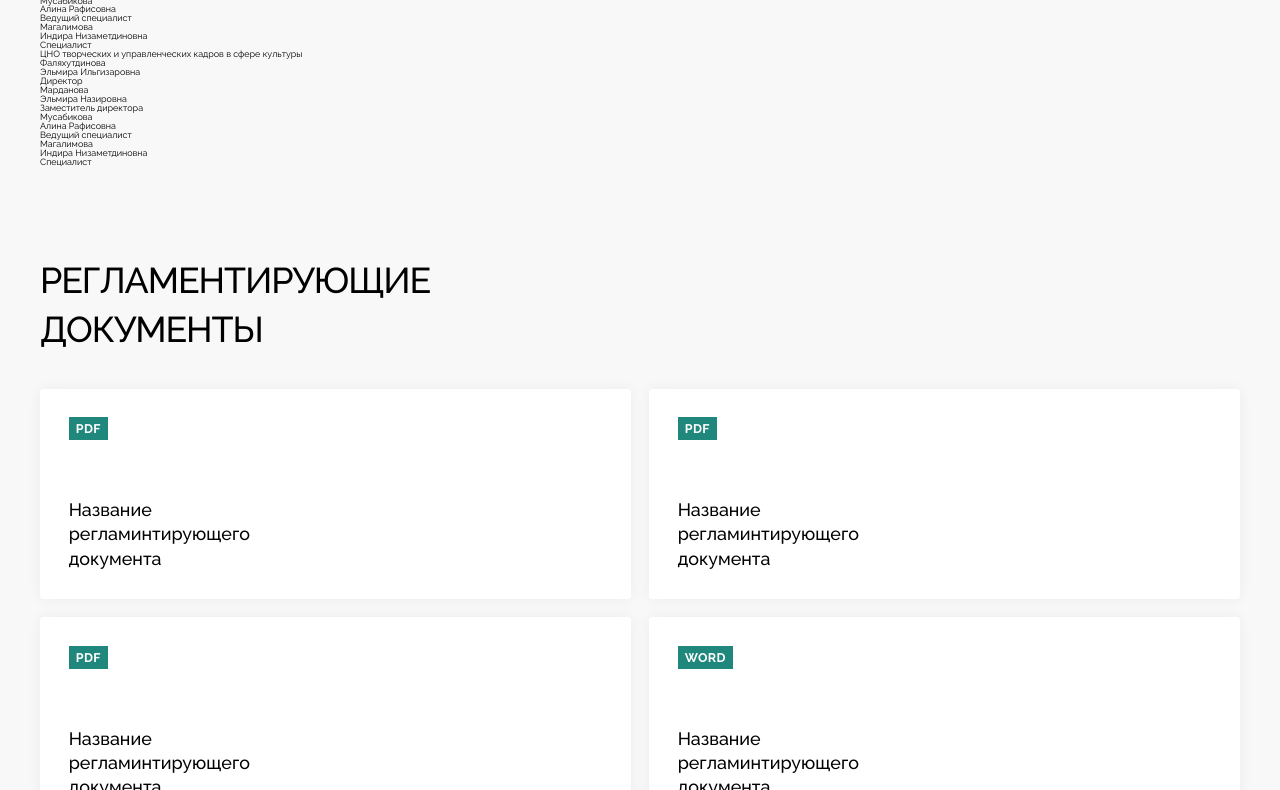
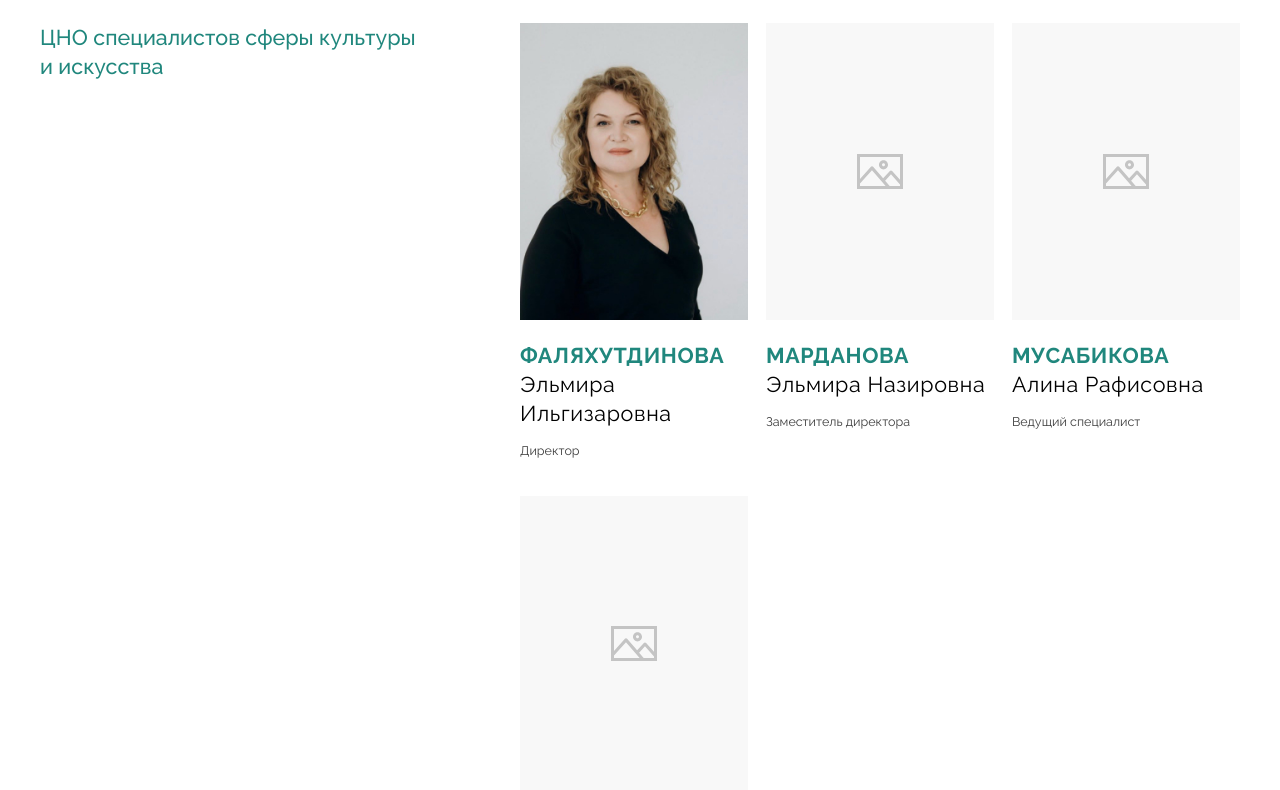
Before and after one commit to ildar-meyker/cno, a website built with webpack: page public/about-us.html in a window 1280 px wide. Shown: the part 511-1301 px from the top of the page. Built offline with nearby package versions, Linux system fonts and the light colour scheme.

Commit message:
Add team section.

```diff
--- a/public/about-us.html
+++ b/public/about-us.html
@@ -15,8 +15,8 @@
 
 
 
-		<link rel="stylesheet" href="css/main.min.css?t=1669830099808">
-		<script src="js/modernizr-output.js?t=1669830099808"></script>
+		<link rel="stylesheet" href="css/main.min.css?t=1669834021595">
+		<script src="js/modernizr-output.js?t=1669834021595"></script>
 	 </head>
 <body>
 	<div class="page__wrapper page__wrapper--gray">
@@ -120,38 +120,52 @@
         <div class="page__center">
             <h3 class="page__h3">Команда</h3>
             <div class="team__group">
-                <div class="team__name">ЦНО специалистов сферы культуры и искусства</div>
+                <div class="team__about">
+                    <div class="team__name">ЦНО специалистов сферы культуры и искусства</div>
+                </div>
                 <div class="team__faces">
                     <div class="team__row">
                         <div class="team__col">
                             <div class="team__item">
-                                <div class="team__photo"></div>
-                                <div class="team__surname">Фаляхутдинова</div>
-                                <div class="team__fullname">Эльмира Ильгизаровна</div>
+                                <div class="team__photo" style="background-image: url(../img/temp/9.jpg);"></div>
+                                <div class="team__fullname">
+                                    <span>Фаляхутдинова</span>
+                                    Эльмира
+                                    Ильгизаровна
+                                </div>
                                 <div class="team__post">Директор</div>
                             </div>
                         </div>
                         <div class="team__col">
                             <div class="team__item">
                                 <div class="team__photo"></div>
-                                <div class="team__surname">Марданова</div>
-                                <div class="team__fullname">Эльмира Назировна</div>
+                                <div class="team__fullname">
+                                    <span>Марданова</span>
+                                    Эльмира
+                                    Назировна
+                                </div>
                                 <div class="team__post">Заместитель директора</div>
                             </div>
                         </div>
                         <div class="team__col">
                             <div class="team__item">
                                 <div class="team__photo"></div>
-                                <div class="team__surname">Мусабикова</div>
-                                <div class="team__fullname">Алина Рафисовна</div>
+                                <div class="team__fullname">
+                                    <span>Мусабикова</span>
+                                    Алина
+                                    Рафисовна
+                                </div>
                                 <div class="team__post">Ведущий специалист</div>
                             </div>
                         </div>
                         <div class="team__col">
                             <div class="team__item">
                                 <div class="team__photo"></div>
-                                <div class="team__surname">Магалимова</div>
-                                <div class="team__fullname">Индира Низаметдиновна</div>
+                                <div class="team__fullname">
+                                    <span>Магалимова</span>
+                                    Индира
+                                    Низаметдиновна
+                                </div>
                                 <div class="team__post">Cпециалист</div>
                             </div>
                         </div>
@@ -159,38 +173,52 @@
                 </div>
             </div>
             <div class="team__group">
-                <div class="team__name">ЦНО творческих и управленческих кадров в сфере культуры</div>
+                <div class="team__about">
+                    <div class="team__name">ЦНО творческих и управленческих кадров в сфере культуры</div>
+                </div>
                 <div class="team__faces">
                     <div class="team__row">
                         <div class="team__col">
                             <div class="team__item">
-                                <div class="team__photo"></div>
-                                <div class="team__surname">Фаляхутдинова</div>
-                                <div class="team__fullname">Эльмира Ильгизаровна</div>
+                                <div class="team__photo" style="background-image: url(../img/temp/9.jpg);"></div>
+                                <div class="team__fullname">
+                                    <span>Фаляхутдинова</span>
+                                    Эльмира
+                                    Ильгизаровна
+                                </div>
                                 <div class="team__post">Директор</div>
                             </div>
                         </div>
                         <div class="team__col">
                             <div class="team__item">
                                 <div class="team__photo"></div>
-                                <div class="team__surname">Марданова</div>
-                                <div class="team__fullname">Эльмира Назировна</div>
+                                <div class="team__fullname">
+                                    <span>Марданова</span>
+                                    Эльмира
+                                    Назировна
+                                </div>
                                 <div class="team__post">Заместитель директора</div>
                             </div>
                         </div>
                         <div class="team__col">
                             <div class="team__item">
                                 <div class="team__photo"></div>
-                                <div class="team__surname">Мусабикова</div>
-                                <div class="team__fullname">Алина Рафисовна</div>
+                                <div class="team__fullname">
+                                    <span>Мусабикова</span>
+                                    Алина
+                                    Рафисовна
+                                </div>
                                 <div class="team__post">Ведущий специалист</div>
                             </div>
                         </div>
                         <div class="team__col">
                             <div class="team__item">
                                 <div class="team__photo"></div>
-                                <div class="team__surname">Магалимова</div>
-                                <div class="team__fullname">Индира Низаметдиновна</div>
+                                <div class="team__fullname">
+                                    <span>Магалимова</span>
+                                    Индира
+                                    Низаметдиновна
+                                </div>
                                 <div class="team__post">Cпециалист</div>
                             </div>
                         </div>
@@ -311,7 +339,7 @@
 
 
 
-		<script src="js/bundle.js?t=1669830099808"></script>
+		<script src="js/bundle.js?t=1669834021595"></script>
 
 		<div id="notify" class="notify"></div>
 
--- a/public/filelist.json
+++ b/public/filelist.json
@@ -1,4 +1,5 @@
 [
+  "about-us.html",
   "coming.html",
   "contacts.html",
   "index.html",
--- a/src/css/blocks/docs-tiles.scss
+++ b/src/css/blocks/docs-tiles.scss
@@ -12,9 +12,7 @@
         padding: 0 1rem;
         margin-bottom: 2rem;
 
-        &:last-child {
-            margin-bottom: 0;
-        }
+
     }
 
     &__item {
@@ -66,6 +64,10 @@
         &__col {
             width: auto;
             margin-bottom: 12px;
+
+            &:last-child {
+                margin-bottom: 0;
+            }
         }
 
         &__item {
--- a/src/css/blocks/team.scss
+++ b/src/css/blocks/team.scss
@@ -0,0 +1,102 @@
+.team {
+    padding-top: 10rem;
+    padding-bottom: 8rem;
+    background: #FFFFFF;
+
+    &__group {
+        margin-bottom: 6rem;
+        display: flex;
+
+        &:last-child {
+            margin-bottom: 0;
+        }
+    }
+
+    &__about {
+        flex: 0 0 auto;
+        width: 40%;
+        padding-right: 4rem;
+        font-weight: 500;
+        font-size: 2.4rem;
+        line-height: 135%;
+        color: #20877D;
+
+    }
+
+    &__name {
+        max-width: 380px;
+    }
+
+    &__faces {
+        flex: 0 0 auto;
+        width: 60%;
+    }
+
+    &__row {
+        display: flex;
+        flex-wrap: wrap;
+        margin: 0 -1rem;
+    }
+
+    &__col {
+        margin-bottom: 4rem;
+        flex: 0 0 auto;
+        width: 33.33%;
+        padding: 0 1rem;
+    }
+
+    &__item {
+
+    }
+
+    &__photo {
+        position: relative;
+        background: #F8F8F8 50% 50%/ cover no-repeat;
+
+
+        &[style] {
+            &:after {
+                display: none;
+            }
+        }
+
+        &:before {
+            content: ' ';
+            padding-top: 130%;
+            display: block;
+        }
+
+        &:after {
+            @include fill;
+            content: ' ';
+            background: url(../../img/icons/no-image.svg) 50% 50% / 20% auto no-repeat;
+        }
+    }
+
+    &__fullname {
+        margin-top: 2.4rem;
+        font-size: 2.4rem;
+        line-height: 135%;
+        letter-spacing: 0.03em;
+
+        span {
+            font-weight: 700;
+            text-transform: uppercase;
+            color: #20877D;
+        }
+    }
+
+    &__post {
+        margin-top: 1.6rem;
+        font-size: 1.4rem;
+        line-height: 135%;
+        color: #3D3D3D;
+    }
+
+}
+
+@media (max-width: 899.98px) {
+    .team {
+
+    }
+}
--- a/src/css/layouts/l-about-us.scss
+++ b/src/css/layouts/l-about-us.scss
@@ -13,7 +13,7 @@
     }
 
     &__reports {
-        margin-top: 16rem;
+        margin-top: 14rem;
         margin-bottom: 12rem;
     }
 }
```
Also changed, not shown: public/coming.html (+3 -3 lines), public/contacts.html (+3 -3 lines), public/index.html (+3 -3 lines), public/media.html (+3 -3 lines), public/progress.html (+3 -3 lines), src/markup/about-us.html (+48 -20 lines), public/css/main.min.css, public/img/temp/9.jpg (added), src/img/temp/9.jpg (added).
